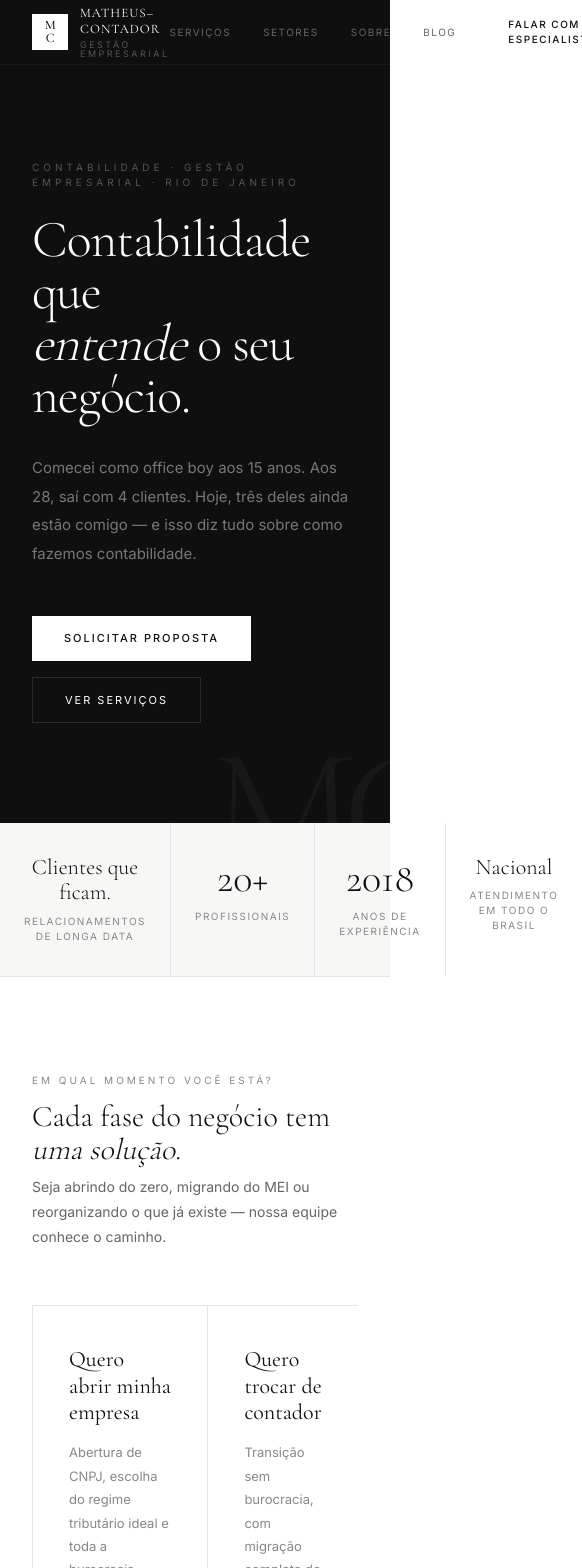
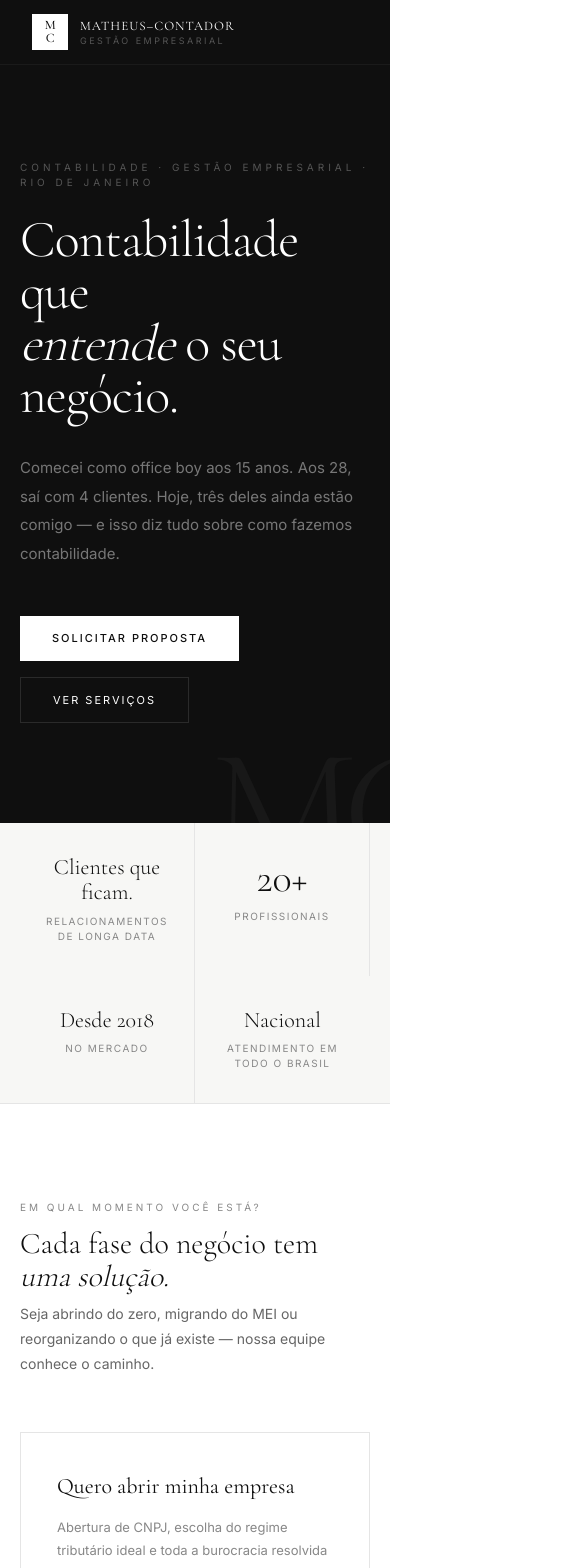
Before and after one commit to mcgestaoempresarial/matheus-contador, a Next.js app: page / in a window 390 px wide. Shown: the top 1568 px of the page, 582 px wide, since content can reach past the window. Built offline with nearby package versions, Linux system fonts and the light colour scheme.

Commit message:
fix: 2018→Desde 2018, email correto, responsivo mobile

```diff
--- a/app/globals.css
+++ b/app/globals.css
@@ -37,3 +37,37 @@ body {
   background: #0f0f0f;
   color: #ffffff;
 }
+
+/* ── MOBILE ─────────────────────────────────────── */
+@media (max-width: 768px) {
+  /* Nav — esconde links, mostra só logo + botão WPP */
+  nav .nav-links { display: none !important; }
+  nav .nav-wpp { padding: 8px 14px !important; font-size: 9px !important; }
+
+  /* Hero */
+  section.hero { padding-top: 100px !important; padding-bottom: 64px !important; padding-left: 20px !important; padding-right: 20px !important; min-height: auto !important; }
+
+  /* Stats bar — 2 colunas */
+  .stats-grid { grid-template-columns: repeat(2, 1fr) !important; }
+
+  /* Momentos — 1 coluna */
+  .momentos-grid { grid-template-columns: 1fr !important; }
+
+  /* Serviços — 1 coluna */
+  .servicos-grid { grid-template-columns: 1fr !important; }
+
+  /* Setores — 1 coluna */
+  .setores-grid { grid-template-columns: 1fr !important; }
+
+  /* Sobre — 1 coluna, foto em cima */
+  .sobre-grid { grid-template-columns: 1fr !important; }
+
+  /* Blog destaque — 1 coluna */
+  .blog-destaque { grid-template-columns: 1fr !important; }
+
+  /* Blog grid — 1 coluna */
+  .blog-grid { grid-template-columns: 1fr !important; }
+
+  /* Padding geral das seções */
+  section { padding-left: 20px !important; padding-right: 20px !important; }
+}
--- a/app/page.tsx
+++ b/app/page.tsx
@@ -146,7 +146,7 @@ export default function Home() {
             </div>
           </a>
 
-          <div style={{ display: "flex", gap: 32, alignItems: "center" }}>
+          <div className="nav-links" style={{ display: "flex", gap: 32, alignItems: "center" }}>
             {[["Serviços","#servicos"],["Setores","#setores"],["Sobre","#sobre"]].map(([l,h])=>(
               <a key={l} href={h} style={{
                 color: "#666", fontSize: 10, letterSpacing: "1.5px",
@@ -217,14 +217,14 @@ export default function Home() {
 
       {/* ── STATS ───────────────────────────────────────── */}
       <section style={{ background: "#f7f7f5", borderBottom: "1px solid #e5e5e5" }}>
-        <div style={{
+        <div className="stats-grid" style={{
           maxWidth: 1200, margin: "0 auto",
           display: "grid", gridTemplateColumns: "repeat(4, 1fr)",
         }}>
           {[
             { num: "Clientes que ficam.", label: "relacionamentos de longa data" },
             { num: "20+", label: "profissionais" },
-            { num: "2018", label: "anos de experiência" },
+            { num: "Desde 2018", label: "no mercado" },
             { num: "Nacional", label: "Atendimento em todo o Brasil" },
           ].map((s, i) => (
             <div key={i} style={{
@@ -263,7 +263,7 @@ export default function Home() {
             nossa equipe conhece o caminho.
           </p>
 
-          <div style={{
+          <div className="momentos-grid" style={{
             display: "grid", gridTemplateColumns: "repeat(2, 1fr)",
             gap: 1, background: "#e5e5e5", border: "1px solid #e5e5e5",
           }}>
@@ -302,7 +302,7 @@ export default function Home() {
             O que fazemos
           </h2>
 
-          <div style={{
+          <div className="servicos-grid" style={{
             display: "grid", gridTemplateColumns: "repeat(3, 1fr)",
             border: "1px solid #e5e5e5",
           }}>
@@ -346,7 +346,7 @@ export default function Home() {
             Não tratamos todos os negócios da mesma forma.
           </p>
 
-          <div style={{
+          <div className="setores-grid" style={{
             display: "grid", gridTemplateColumns: "repeat(3, 1fr)",
             border: "1px solid #2a2a2a",
           }}>
@@ -373,7 +373,7 @@ export default function Home() {
 
       {/* ── SOBRE ───────────────────────────────────────── */}
       <section id="sobre" style={{ padding: "96px 32px" }}>
-        <div style={{
+        <div className="sobre-grid" style={{
           maxWidth: 1200, margin: "0 auto",
           display: "grid", gridTemplateColumns: "1fr 1fr",
           gap: 80, alignItems: "center",
@@ -473,7 +473,7 @@ export default function Home() {
               letterSpacing: "2px", textTransform: "uppercase",
               padding: "16px 40px", textDecoration: "none", fontWeight: 500,
             }}>Falar no WhatsApp</a>
-            <a href="mailto:contato@matheuscontador.com.br" style={{
+            <a href="mailto:matheus@ramoselopescontabilidade.com.br" style={{
               background: "transparent", color: "#fff", fontSize: 11,
               letterSpacing: "2px", textTransform: "uppercase",
               padding: "16px 40px", textDecoration: "none", border: "1px solid #2a2a2a",
```
